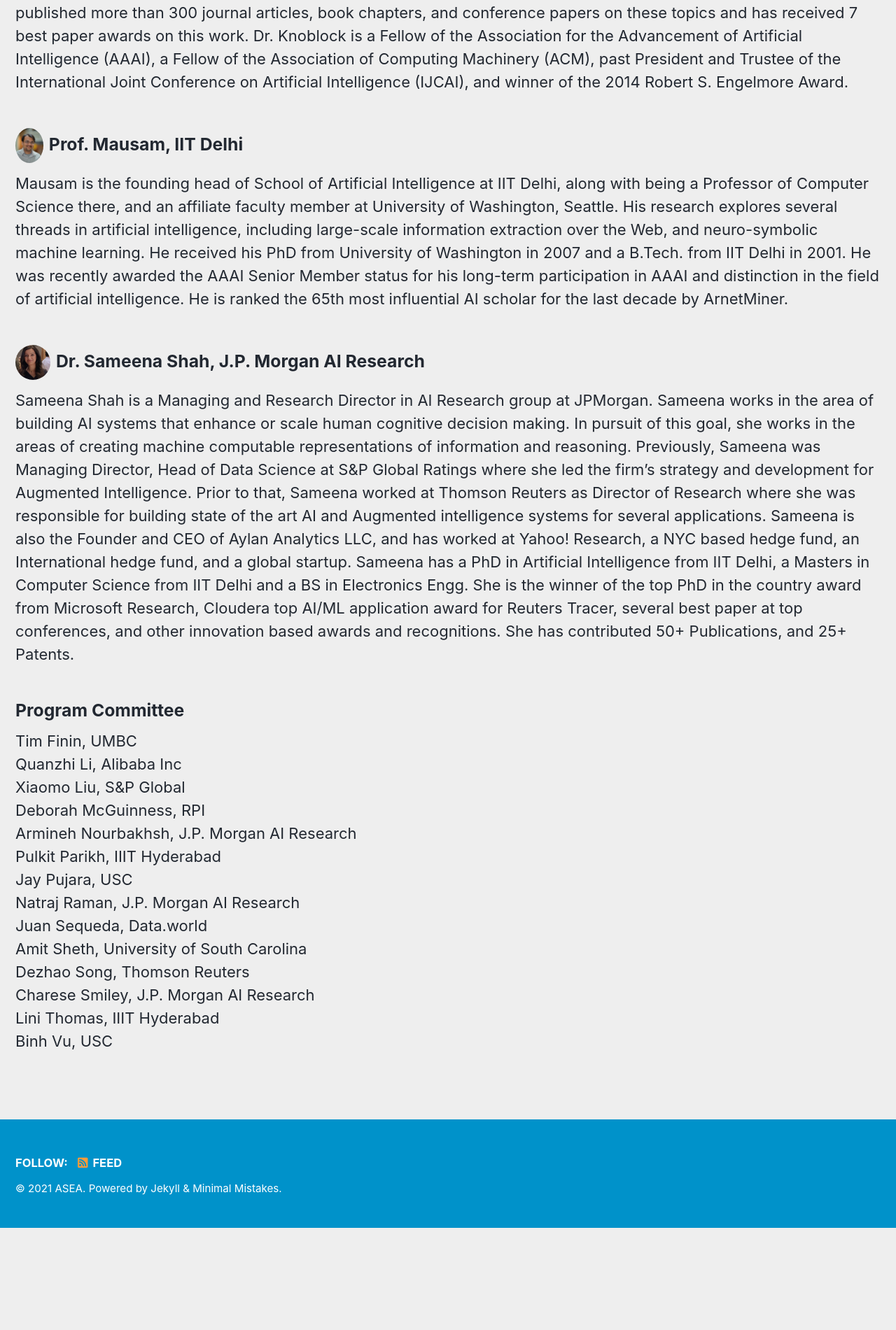
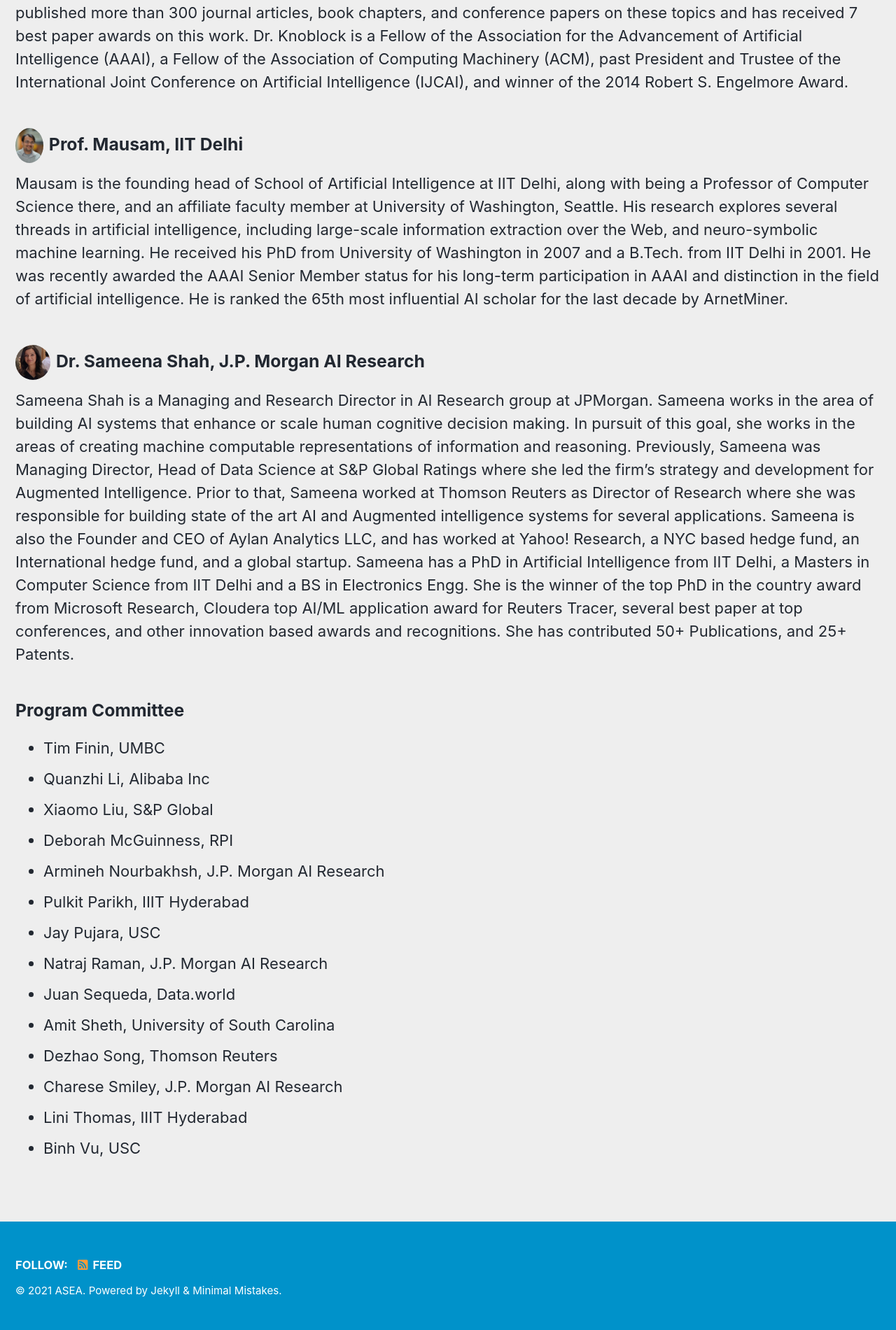
Before and after one commit to asea2021/ijcai-asea2021, a Jekyll site: the page built from _pages/organizers.md, in a window 1280 px wide. Shown: the part 1257-3158 px from the top of the page at 70% size. Built offline with Jekyll 4.4.1, drawn with Linux system fonts in a browser that asks for light colours; cached includes are drawn as plain includes; before the commit the page ends 3012 px from its top, so only the background shows below that.

Commit message:
Trivial changes

```diff
--- a/_pages/organizers.md
+++ b/_pages/organizers.md
@@ -46,17 +46,18 @@
 fund, an International hedge fund, and a global startup. Sameena has a PhD in Artificial Intelligence from IIT Delhi, a Masters in Computer Science from IIT Delhi and a BS in Electronics Engg. She is the winner of the top PhD in the country award from Microsoft Research, Cloudera top AI/ML application award for Reuters Tracer, several best paper at top conferences, and other innovation based awards and recognitions. She has contributed 50+ Publications, and 25+ Patents.
 
 <h3>Program Committee</h3>
-Tim Finin, UMBC<br>
-Quanzhi Li, Alibaba Inc<br>
-Xiaomo Liu, S&P Global<br>
-Deborah McGuinness, RPI<br>
-Armineh Nourbakhsh, J.P. Morgan AI Research<br>
-Pulkit Parikh, IIIT Hyderabad<br>
-Jay Pujara, USC<br>
-Natraj Raman, J.P. Morgan AI Research<br>
-Juan Sequeda, Data.world<br>
-Amit Sheth, University of South Carolina<br>
-Dezhao Song, Thomson Reuters<br>
-Charese Smiley, J.P. Morgan AI Research<br>
-Lini Thomas, IIIT Hyderabad<br>
-Binh Vu, USC<br>
+
+- Tim Finin, UMBC
+- Quanzhi Li, Alibaba Inc
+- Xiaomo Liu, S&P Global
+- Deborah McGuinness, RPI
+- Armineh Nourbakhsh, J.P. Morgan AI Research
+- Pulkit Parikh, IIIT Hyderabad
+- Jay Pujara, USC
+- Natraj Raman, J.P. Morgan AI Research
+- Juan Sequeda, Data.world
+- Amit Sheth, University of South Carolina
+- Dezhao Song, Thomson Reuters
+- Charese Smiley, J.P. Morgan AI Research
+- Lini Thomas, IIIT Hyderabad
+- Binh Vu, USC
```
Also changed, not shown: _pages/home.md (+1 -1 lines), _pages/schedule.md (+4 -1 lines).
